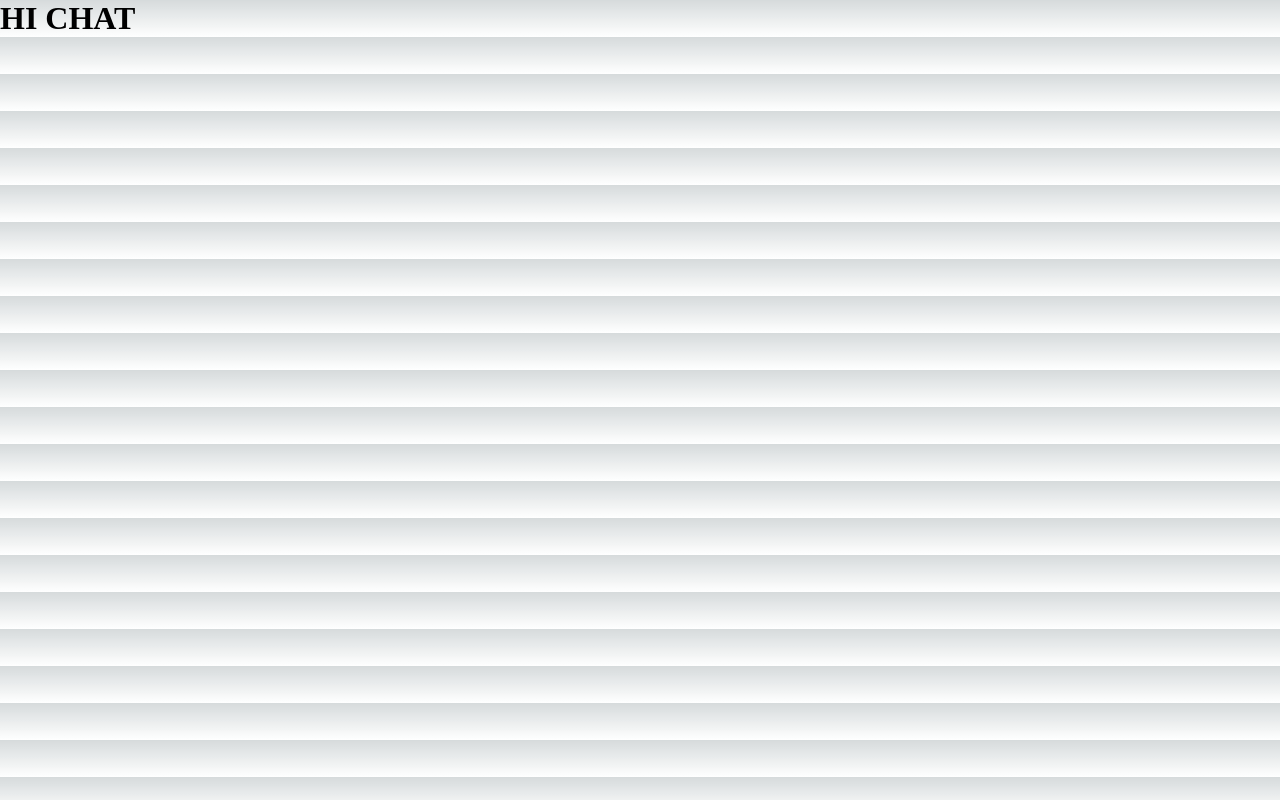
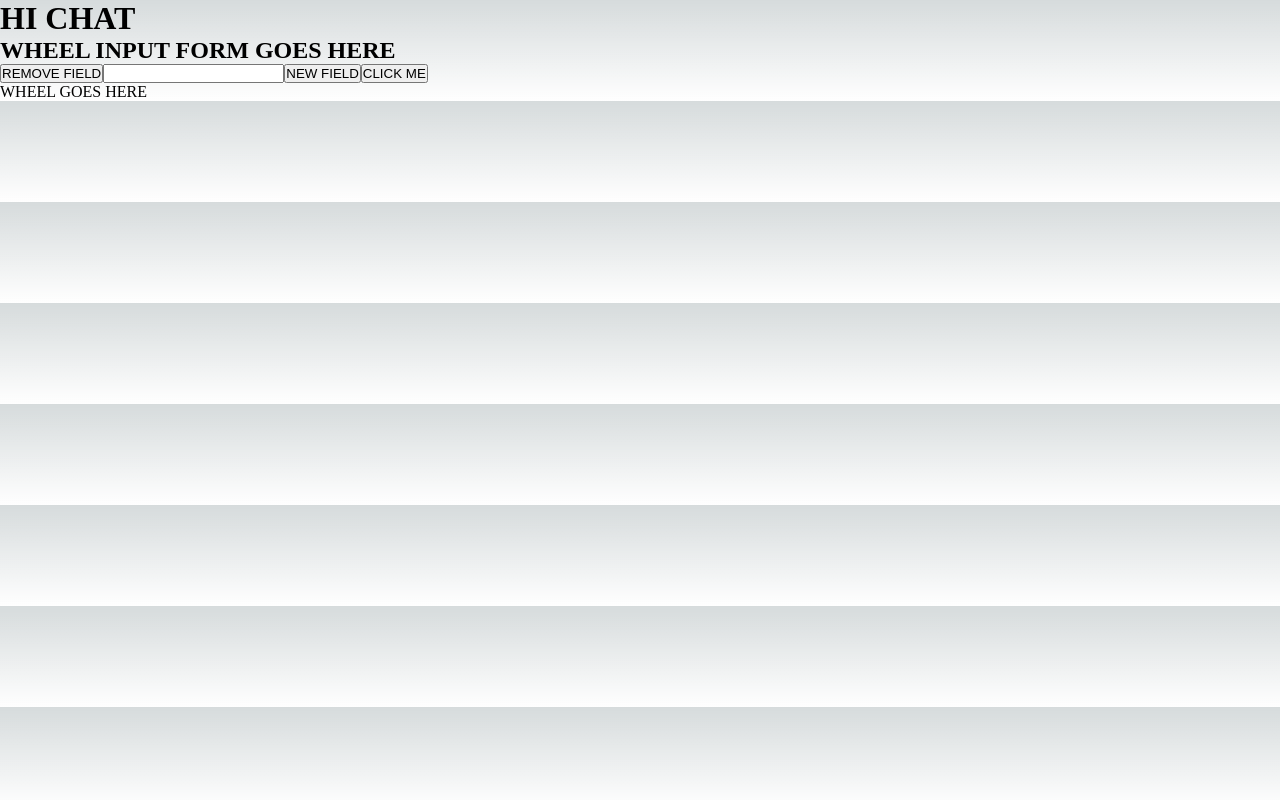
Before and after one commit to CCiwy/ts-luckywheel, a Next.js app: page / in a window 1280 px wide. Built offline with nearby package versions, Linux system fonts and the light colour scheme.

Commit message:
add: wheel and wheelform components

```diff
--- a/src/pages/index.tsx
+++ b/src/pages/index.tsx
@@ -1,4 +1,46 @@
+import React, { useState } from "react";
 import Head from "next/head";
+
+interface WheelProps {
+
+}
+
+const Wheel: React.FC<WheelProps> = () => {
+    const [entries, setEntries] = useState<string[]>([]);
+    return (<div>WHEEL GOES HERE</div>)
+}
+
+const WheelInputForm: React.FC = () => {
+    const handleAction = (e: Event) => {
+        e.preventDefault();
+        console.log("handleAction");
+    }
+
+    const handleAddField = (e: Event) => {
+        e.preventDefault();
+        console.log("handleAddField");
+        }
+
+    const handleDelField = (e: Event) => {
+    e.preventDefault();
+    console.log("handleDel");
+        }
+
+
+    const handleChange = (e: Event) => {
+    console.log(e.target.value)
+        }
+
+    return (<div>
+        <h2>WHEEL INPUT FORM GOES HERE</h2>
+        <form>
+        <button onClick={(e) =>handleDelField(e)}> REMOVE FIELD</button>
+        <input type="text" onChange={(e) => handleChange(e)} />
+        <button onClick={(e) =>handleAddField(e)}> NEW FIELD</button>
+        <button onClick={(e) =>handleAction(e)}> CLICK ME</button>
+        </form>
+    </div>)
+}
 
 
 export default function Home() {
@@ -12,6 +54,8 @@ export default function Home() {
             </Head>
             <main>
                 <h1>HI CHAT</h1>
+                <WheelInputForm />
+                <Wheel />
             </main>
         </>
     );
```
Lines whose indentation alone changed are shown as unchanged.
